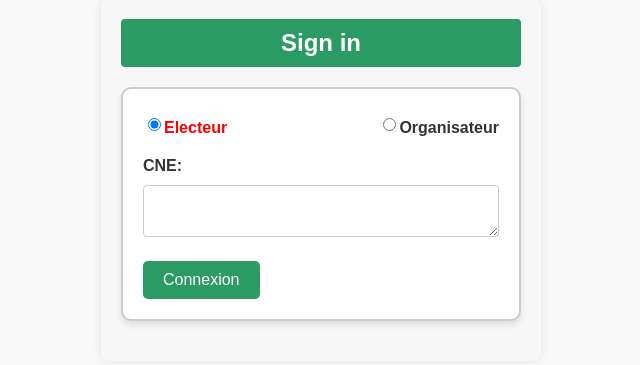
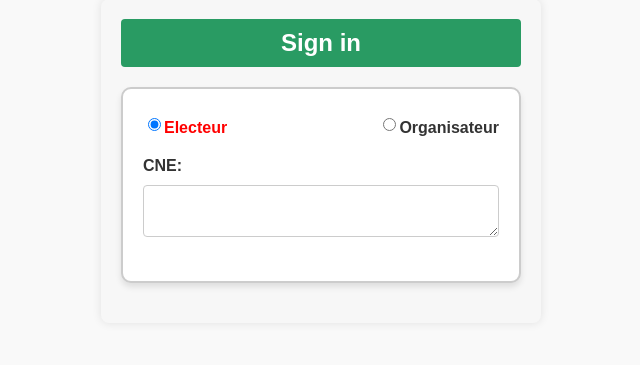
Before and after one commit to TidianiAmada/mini-evoting, a Flask app: page / in a window 1280 px wide. Shown: the part 155-520 px from the top of the page, without its empty margins (319-959 px from the left). Run offline with Flask 3, Linux system fonts and the light colour scheme.

Commit message:
Message de commit

```diff
--- a/app/templates/login.html
+++ b/app/templates/login.html
@@ -30,8 +30,6 @@
       <label for="password">Password:</label>
       <input type="password" name="password" /><br />
     </div>
-
-    <button type="submit">Connexion</button>
   </form>
 </div>
 
```
